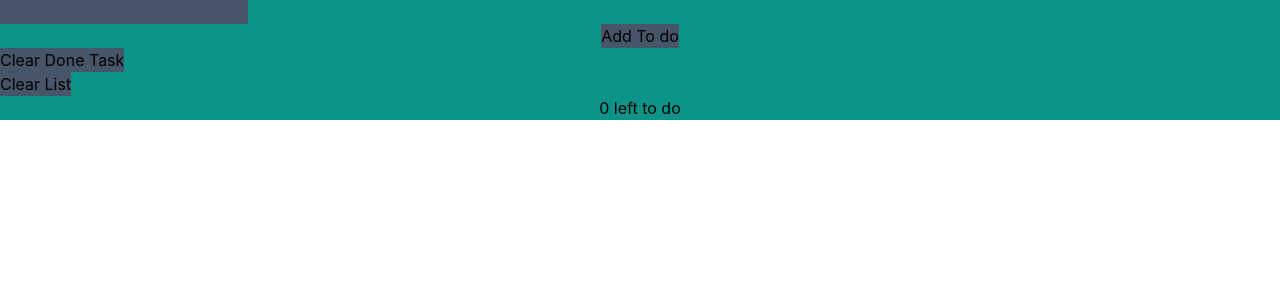
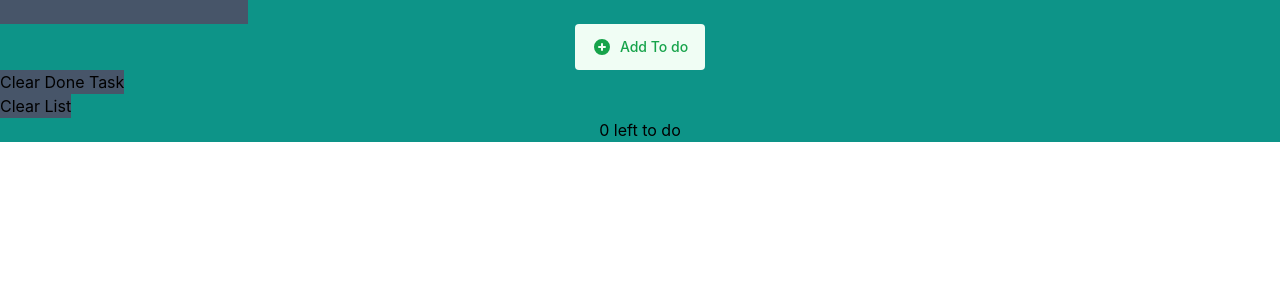
Before and after one commit to steve-aldrin/React-todo-app, a React (Create React App) app: page / in a window 1280 px wide. Shown: the top 300 px of the page. Built offline with nearby package versions, Linux system fonts and the light colour scheme.

Commit message:
Update style todo

```diff
--- a/src/App.js
+++ b/src/App.js
@@ -50,8 +50,13 @@ function cleardone() {
      <div className="text-center bg-teal-600" >
     <Todolist todos={todos} toggleTodo={toggleTodo}/>
     <input className="bg-slate-600 flex left-103" ref={todoref} type='text'/>
-    <button className="bg-slate-600" onClick={add} >Add To do</button>
 
+    <button type="submit" onClick={add} class="inline-flex items-center justify-center space-x-2 py-3 px-4 border border-transparent text-sm font-medium rounded text-green-600 hover:text-green-700 bg-green-50 hover:bg-green-100 transition-colors">
+<svg xmlns="http://www.w3.org/2000/svg" class="h-5 w-5" viewBox="0 0 20 20" fill="currentColor">
+  <path fill-rule="evenodd" d="M10 18a8 8 0 100-16 8 8 0 000 16zm1-11a1 1 0 10-2 0v2H7a1 1 0 100 2h2v2a1 1 0 102 0v-2h2a1 1 0 100-2h-2V7z" clip-rule="evenodd" />
+</svg>
+  <div>Add To do</div>
+</button>
     <button onClick={clearlist} className="bg-slate-600 flex"> Clear Done Task</button>
     <button onClick={cleardone} className="bg-slate-600 flex"> Clear List</button>
     <div className="text-center" >{todos.filter(todo=>!todo.complete).length} left to do</div></div>
```
